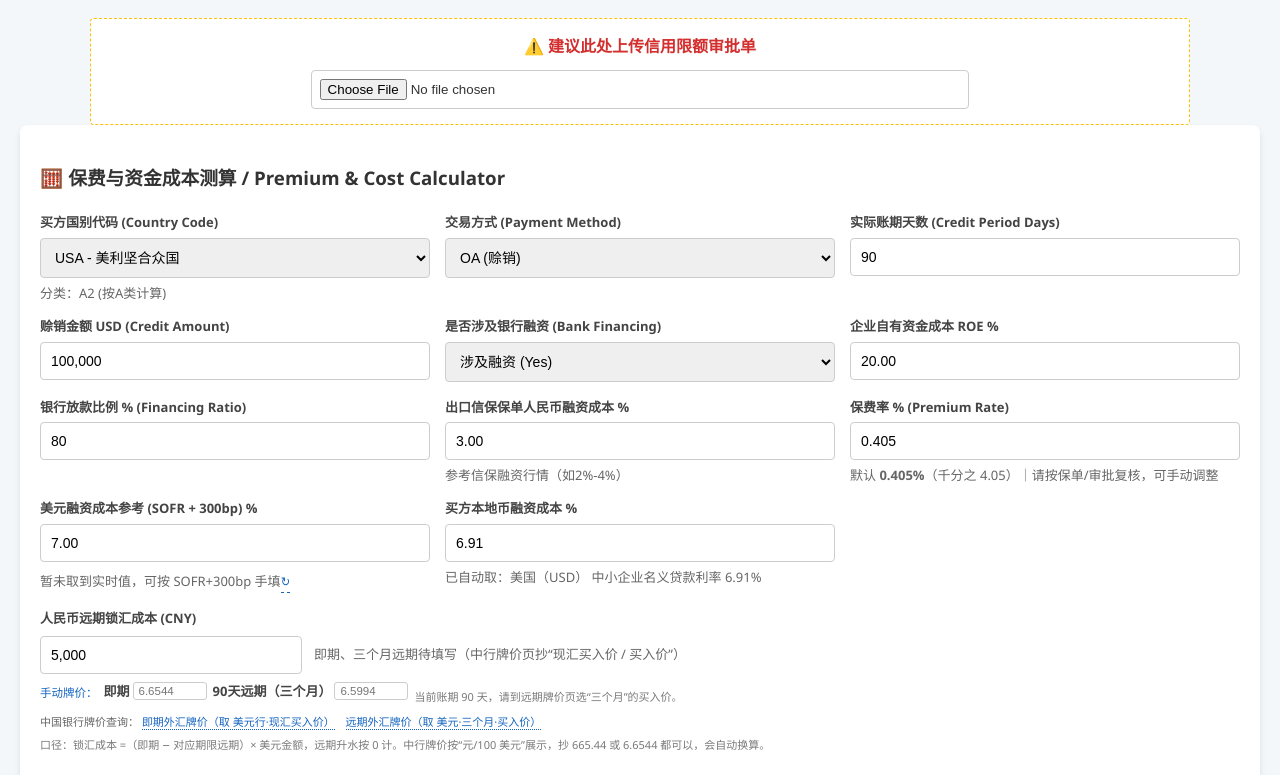
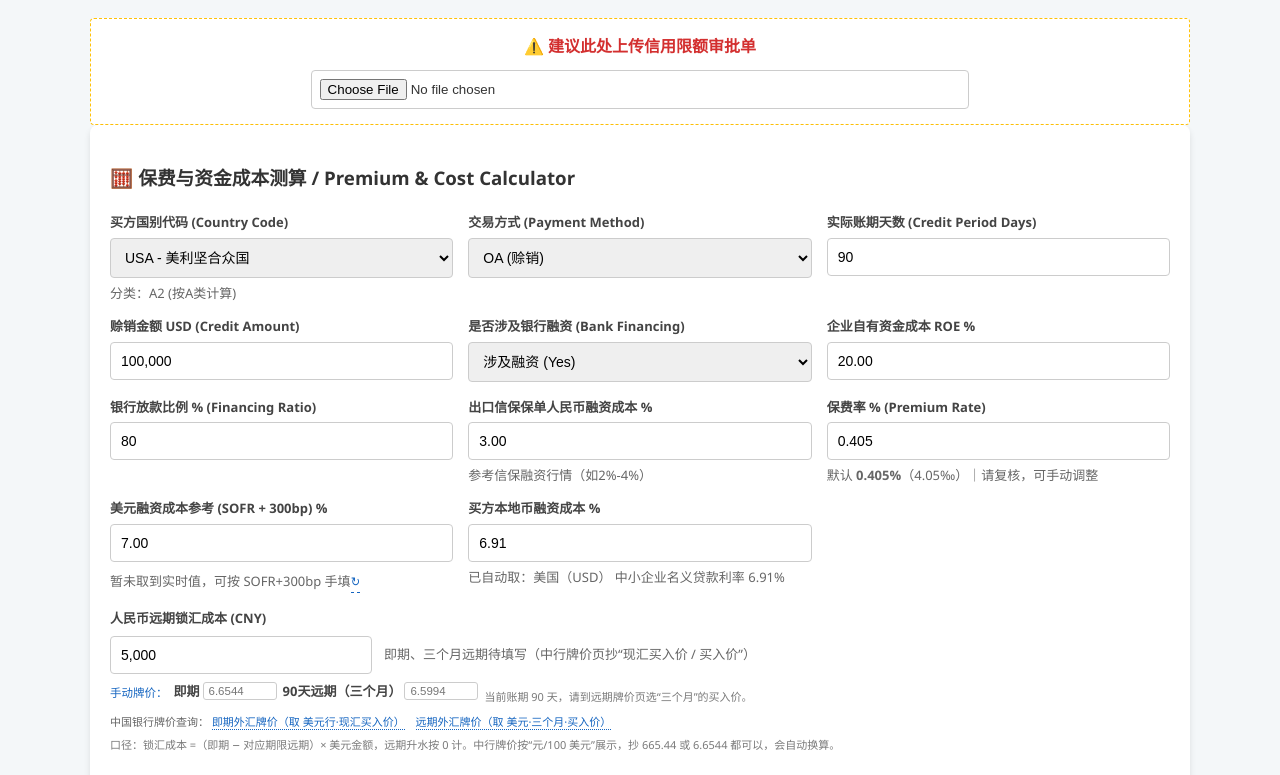
Before and after one commit to Lucas817-art/THTIPS-1, a plain HTML site: page index.html in a window 1280 px wide. Shown: the part 1352-2127 px from the top of the page. Drawn offline with Linux system fonts and the light colour scheme; no server answers.

Commit message:
Add files via upload

```diff
--- a/index.html
+++ b/index.html
@@ -23,6 +23,8 @@
             line-height: 1.6;
         }
         .container { max-width: 1100px; margin: 0 auto; }
+        /* 顶层卡片统一按 border-box 计宽，保证左右边缘一致 */
+        .container > * { box-sizing: border-box; }
         .header { text-align: center; margin-bottom: 20px; color: var(--primary-color); }
         .header h1 { margin: 0; font-size: 24px; }
         .header h2 { margin: 5px 0 0 0; font-size: 16px; font-weight: normal; color: #666; }
@@ -495,7 +497,7 @@
         </div>
     </div>
 
-    <!-- 统一的上传区域 -->
+        <!-- 统一的上传区域 -->
         <div class="unified-upload">
             <label>⚠️ 建议此处上传信用限额审批单</label>
             <input type="file" id="fileUnified" accept="image/*" onchange="previewImage(this)">
@@ -503,7 +505,6 @@
                 <img id="imagePreview" src="" alt="截图预览">
             </div>
         </div>
-    </div>
 
     <!-- 测算器 -->
     <div class="calculator-card">
@@ -566,7 +567,7 @@
             <div class="form-group">
                 <label>保费率 % (Premium Rate)</label>
                 <input type="number" id="premiumRate" value="0.405" step="0.001" min="0">
-                <div class="readonly-info" id="premiumRateInfo">默认 <strong>0.405%</strong>（千分之 4.05）｜请按保单/审批复核，可手动调整</div>
+                <div class="readonly-info" id="premiumRateInfo">默认 <strong>0.405%</strong>（4.05‰）｜请复核，可手动调整</div>
             </div>
 
             <div class="form-group fx-newrow">
```
